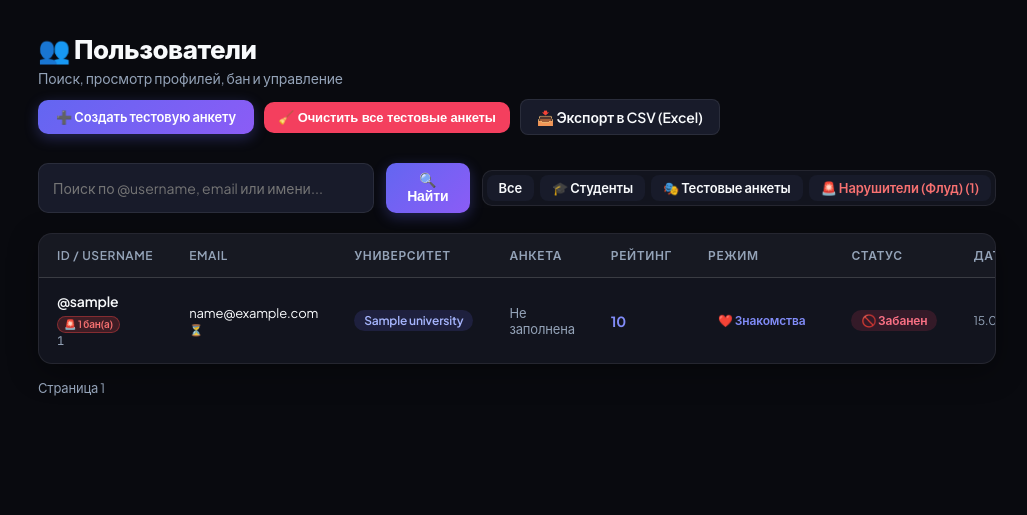
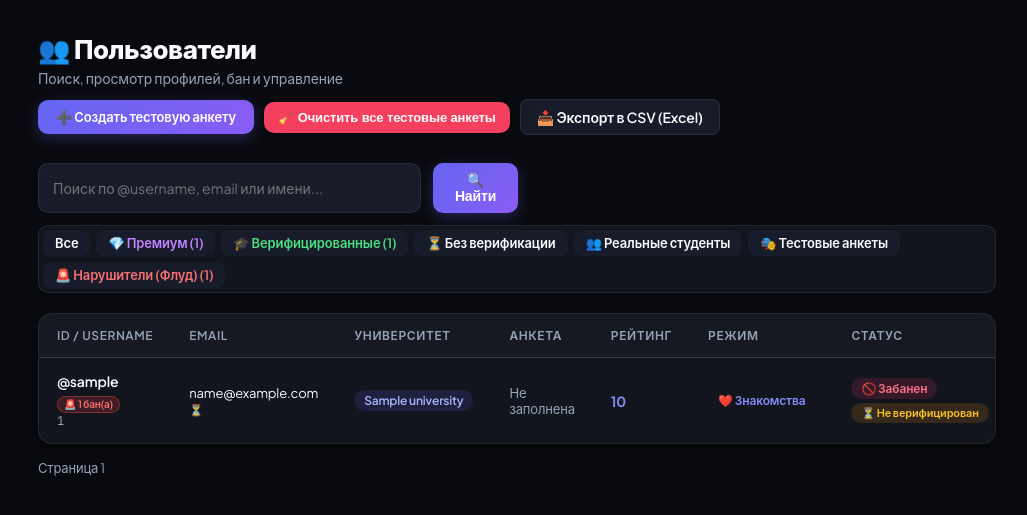
Before and after one commit to notanotherworld/StudMatch, a FastAPI app: template web/templates/admin/users.html in a window 1280 px wide. Shown: the top 515 px of the page, without its empty margins (248-1275 px from the left). Run offline with FastAPI, Linux system fonts and the light colour scheme; the template is opened without the code that fills it: most values are stand-ins (such as "Sample title", 1, 10 or a date in 2020); data that the repository does not hold is empty; parts of the project's set-up code (start-up, migrations or seed data) failed here and were passed over.

Commit message:
feat: add domain configuration, root auto-redirect, yookassa webhook, and premium/verified profile enhancements

```diff
--- a/web/main.py
+++ b/web/main.py
@@ -117,6 +117,17 @@ app.mount("/static", StaticFiles(directory="web/static"), name="static")
 async def favicon():
     return FileResponse("web/static/img/logo.jpg")
 
+
+@app.get("/", include_in_schema=False)
+async def root_redirect(request: Request):
+    """Главная страница: редирект в зависимости от авторизации."""
+    if request.cookies.get("employer_token"):
+        return RedirectResponse("/employer/dashboard", status_code=302)
+    if request.cookies.get("admin_token"):
+        return RedirectResponse("/admin/dashboard", status_code=302)
+    return RedirectResponse("/admin/login", status_code=302)
+
+
 app.include_router(admin_auth.router, prefix="/admin", tags=["Admin Auth"])
 app.include_router(dashboard.router, prefix="/admin", tags=["Dashboard"])
 app.include_router(fake_users.router, prefix="/admin", tags=["Fake Users"])
--- a/web/templates/admin/users.html
+++ b/web/templates/admin/users.html
@@ -50,8 +50,17 @@
     <a href="/admin/users" class="btn btn-sm {% if not is_fake and not filter_type %}btn-primary{% else %}btn-ghost{% endif %}" style="border:none;">
       Все
     </a>
+    <a href="/admin/users?filter_type=premium" class="btn btn-sm {% if filter_type == 'premium' %}btn-primary{% else %}btn-ghost{% endif %}" style="border:none;{% if filter_type == 'premium' %}background:linear-gradient(135deg,#a855f7,#ec4899);{% else %}color:#c084fc;{% endif %}font-weight:600;">
+      💎 Премиум ({{ premium_count }})
+    </a>
+    <a href="/admin/users?filter_type=verified" class="btn btn-sm {% if filter_type == 'verified' %}btn-primary{% else %}btn-ghost{% endif %}" style="border:none;{% if filter_type != 'verified' %}color:#4ade80;{% endif %}font-weight:600;">
+      🎓 Верифицированные ({{ verified_count }})
+    </a>
+    <a href="/admin/users?filter_type=unverified" class="btn btn-sm {% if filter_type == 'unverified' %}btn-primary{% else %}btn-ghost{% endif %}" style="border:none;">
+      ⏳ Без верификации
+    </a>
     <a href="/admin/users?is_fake=false" class="btn btn-sm {% if is_fake == 'false' and not filter_type %}btn-primary{% else %}btn-ghost{% endif %}" style="border:none;">
-      🎓 Студенты
+      👥 Реальные студенты
     </a>
     <a href="/admin/users?is_fake=true" class="btn btn-sm {% if is_fake == 'true' and not filter_type %}btn-primary{% else %}btn-ghost{% endif %}" style="border:none;">
       🎭 Тестовые анкеты
@@ -84,6 +93,9 @@
       <tr>
         <td>
           <div style="display:flex;align-items:center;gap:6px;font-weight:600;flex-wrap:wrap;" class="copyable" data-copy="{{ u.tg_username or u.id }}" title="Кликните чтобы скопировать">
+            {% if u.is_premium %}
+              <span title="Премиум-пользователь">💎</span>
+            {% endif %}
             {% if u.tg_username %}@{{ u.tg_username }}{% else %}#{{ u.id }}{% endif %}
             {% if u.is_fake %}
               <span class="badge badge-warning" style="font-size:10px;padding:1px 6px;">TEST</span>
@@ -98,9 +110,9 @@
           {% if u.email %}
             {{ u.email }}
             {% if u.email_verified %}
-              <span style="color:var(--success);font-size:11px;">✓</span>
+              <span style="color:var(--success);font-size:11px;" title="Email верифицирован">✓</span>
             {% else %}
-              <span style="color:var(--warning);font-size:11px;">⏳</span>
+              <span style="color:var(--warning);font-size:11px;" title="Email не подтвержден">⏳</span>
             {% endif %}
           {% else %}
             <span style="color:var(--muted);">—</span>
@@ -131,17 +143,23 @@
           {% endif %}
         </td>
         <td>
+          <div style="display:flex;flex-direction:column;gap:4px;align-items:flex-start;">
             {% if not u.is_active %}
               <span class="badge badge-danger">🚫 Забанен</span>
             {% elif active_banned_ids and u.id in active_banned_ids %}
               <span class="badge badge-danger" style="background:rgba(239,68,68,0.2);border:1px solid rgba(239,68,68,0.5);color:#f87171;">⏳ В бане</span>
             {% elif u.is_flagged_spammer %}
               <span class="badge badge-warning" style="color:#fbbf24;border-color:rgba(251,191,36,0.4);">⚡️ Спамер</span>
-          {% elif u.email_verified %}
-            <span class="badge badge-success">✅ Верифицирован</span>
+            {% endif %}
+            {% if u.is_premium %}
+              <span class="badge" style="background:linear-gradient(135deg,#a855f7,#ec4899);color:#fff;font-size:11px;" title="До {{ u.premium_until.strftime('%d.%m.%Y') if u.premium_until else '' }}">💎 Премиум</span>
+            {% endif %}
+            {% if u.email_verified %}
+              <span class="badge badge-success" style="font-size:11px;">🎓 Верифицирован</span>
             {% else %}
-            <span class="badge badge-warning">⏳ Не верифицирован</span>
+              <span class="badge badge-warning" style="font-size:11px;">⏳ Не верифицирован</span>
             {% endif %}
+          </div>
         </td>
         <td style="font-size:12px;color:var(--muted);">
           {{ u.created_at.strftime('%d.%m.%Y') if u.created_at else '—' }}
```
Also changed, not shown: alembic/versions/019_add_premium_until.py (added, +22 -0 lines), bot/handlers/rating.py (+12 -2 lines), web/routers/admin/payments.py (+32 -0 lines), 2 other files. Lines whose indentation alone changed are shown as unchanged.
